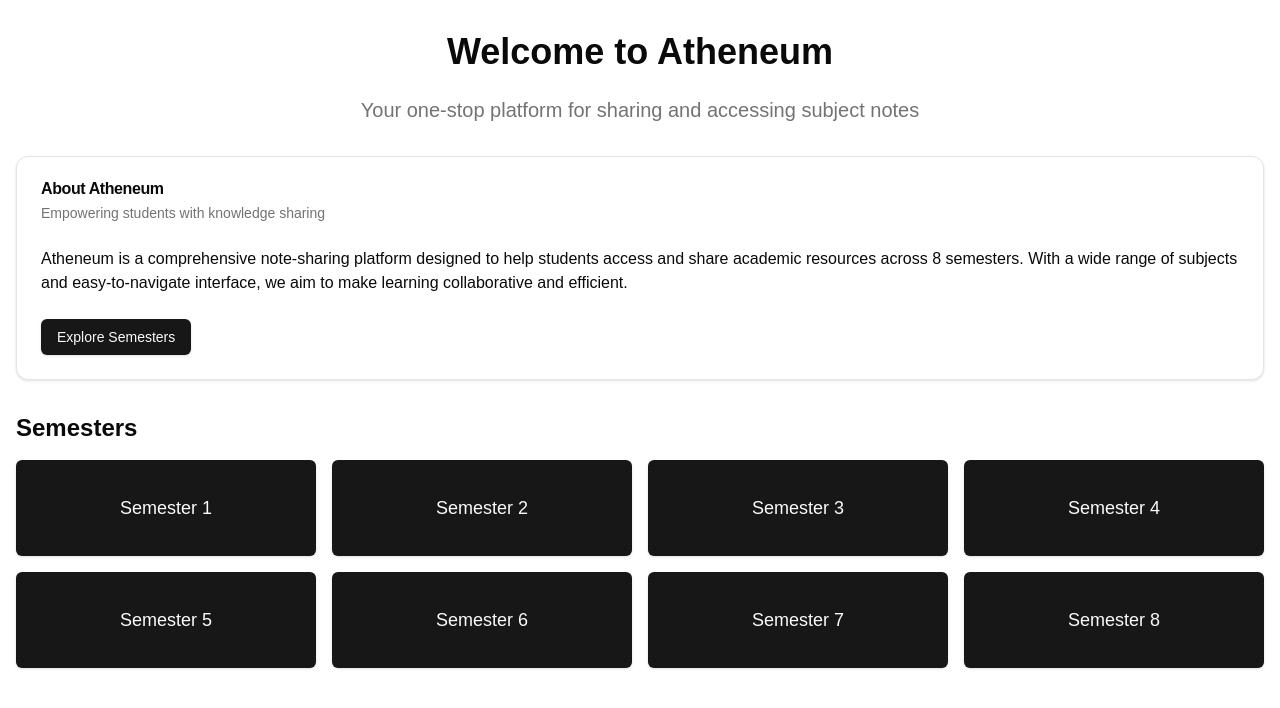
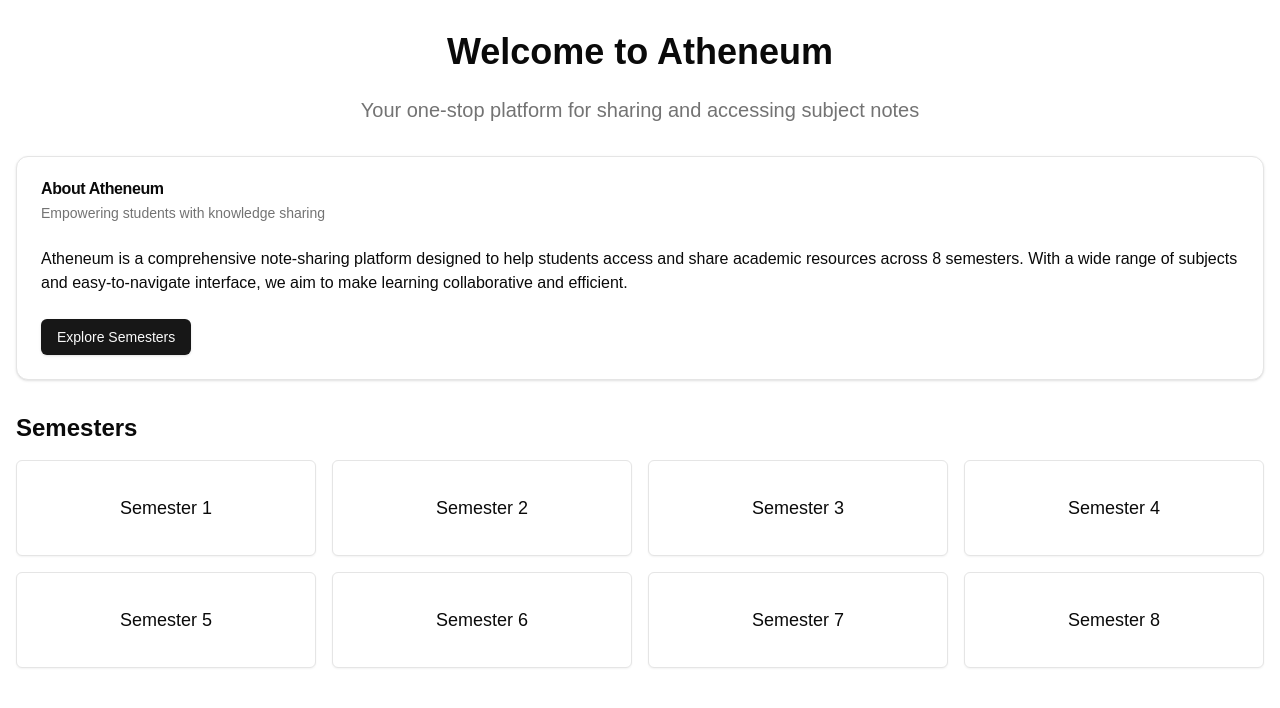
Before and after one commit to amaan8429/atheneum, a Next.js app: page / in a window 1280 px wide. Shown: the top 708 px of the page. Built offline with nearby package versions, Linux system fonts and the light colour scheme.

Commit message:
framer motion fix#1

```diff
--- a/src/app/page.tsx
+++ b/src/app/page.tsx
@@ -62,7 +62,7 @@ export default function Home() {
             whileHover={{ scale: 1.05 }}
             whileTap={{ scale: 0.95 }}
           >
-            <Button asChild className="w-full h-24 text-lg">
+            <Button asChild variant="outline" className="w-full h-24 text-lg">
               <Link href={`/semester/${semester}`}>Semester {semester}</Link>
             </Button>
           </motion.div>
--- a/src/app/semester/[semesterId]/page.tsx
+++ b/src/app/semester/[semesterId]/page.tsx
@@ -57,7 +57,7 @@ export default function SemesterPage({ params }: { params: Params }) {
               <CardDescription>Additional resources</CardDescription>
             </CardHeader>
             <CardContent>
-              <Button asChild className="w-full">
+              <Button asChild variant="secondary" className="w-full">
                 <Link href={`/semester/${semesterId}/misc`}>
                   View Resources
                 </Link>
```
Also changed, not shown: package.json (+6 -6 lines), 1 other file (tests, documents, lock files or other folders).
